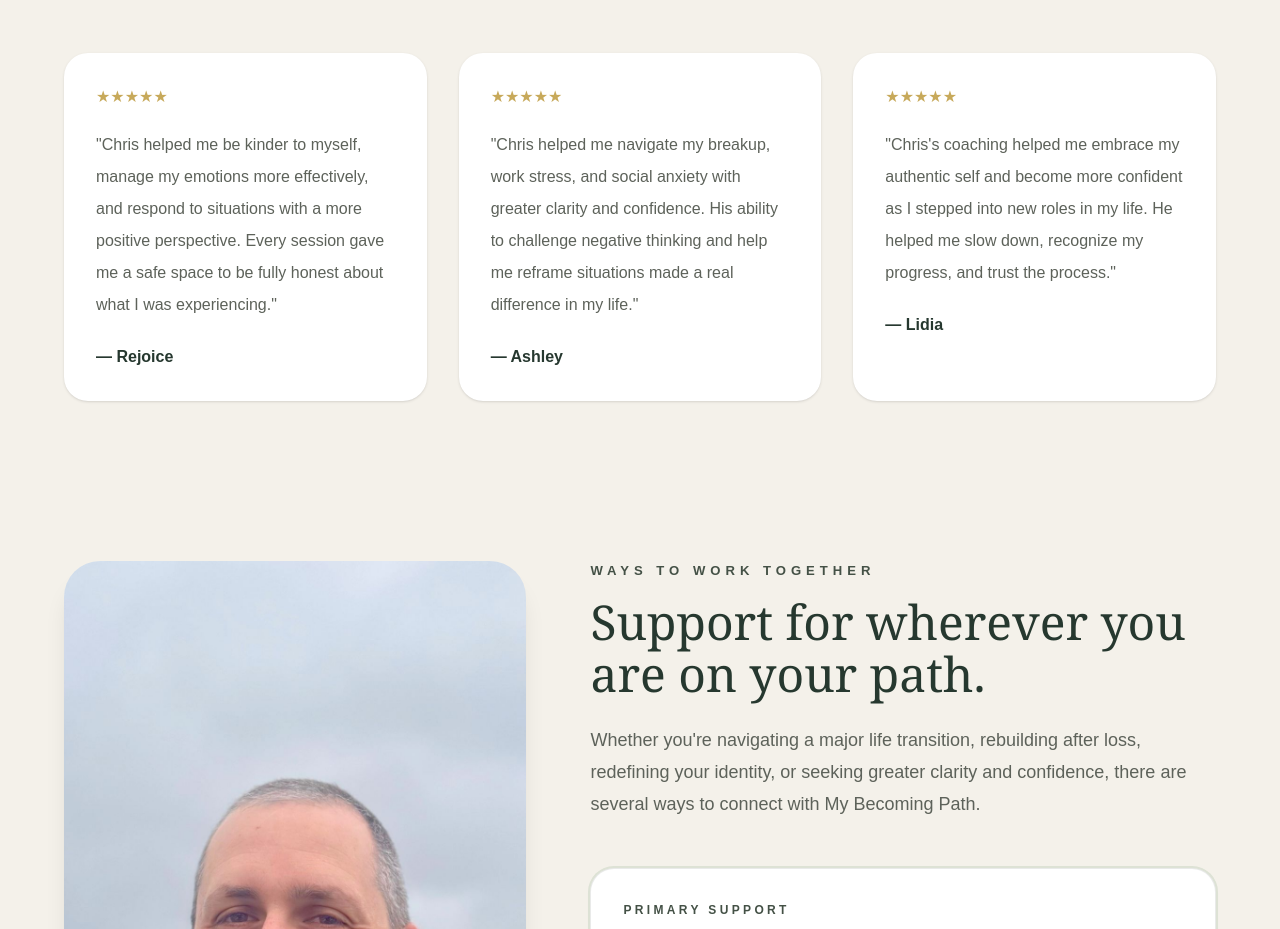
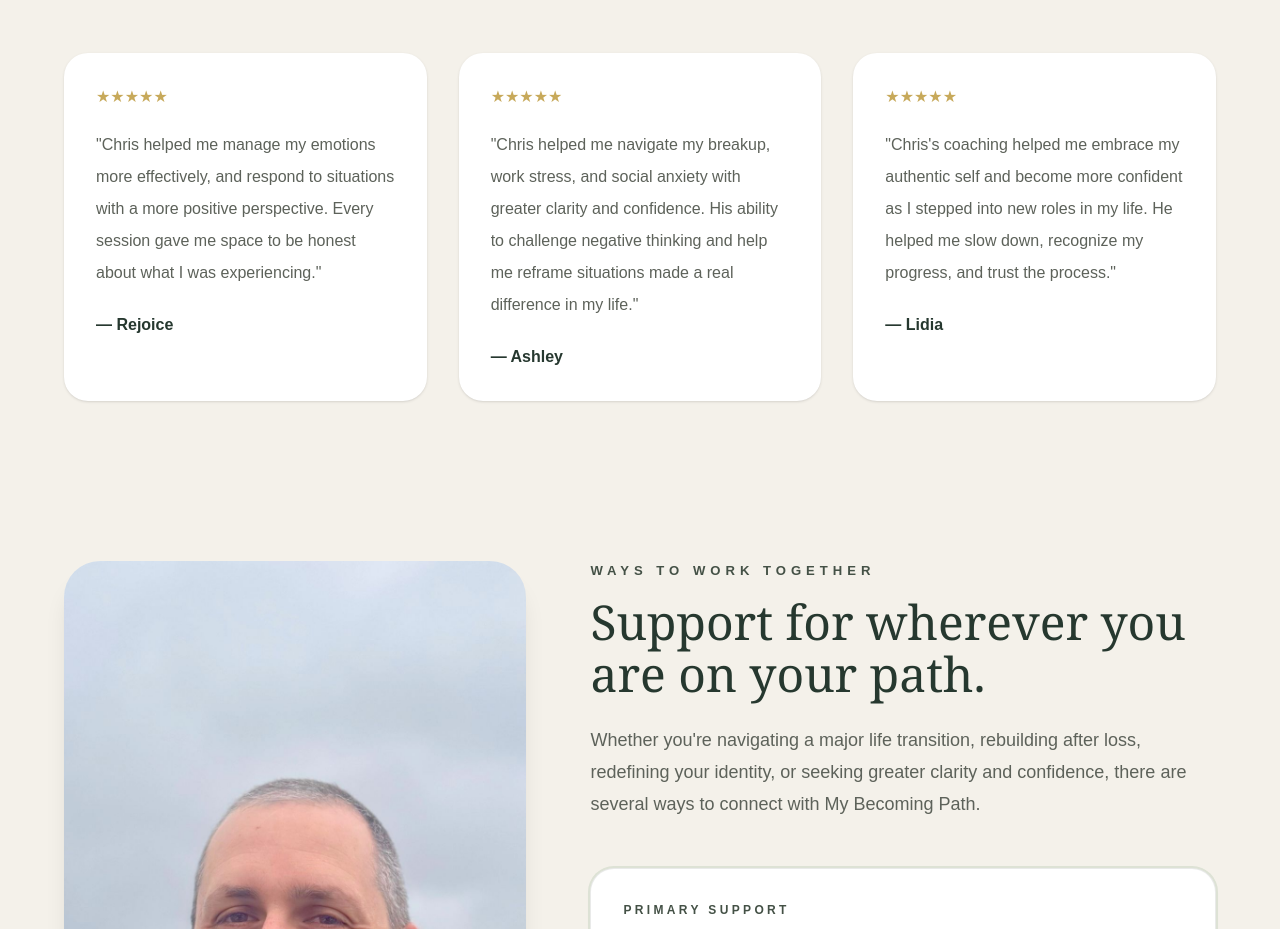
Before and after one commit to mybecomingpath/my-becoming-path, a Next.js app: page / in a window 1280 px wide. Shown: the part 3420-4349 px from the top of the page. Built offline with nearby package versions, Linux system fonts and the light colour scheme.

Commit message:
Update page.tsx

```diff
--- a/app/page.tsx
+++ b/app/page.tsx
@@ -289,7 +289,7 @@ REAL TURNAROUNDS. UNCOMPROMISED RESULTS.    </h2>
         </div>
 
         <p className="leading-8 text-[#5D625A]">
-          "Chris helped me be kinder to myself, manage my emotions more effectively, and respond to situations with a more positive perspective. Every session gave me a safe space to be fully honest about what I was experiencing."
+          "Chris helped me manage my emotions more effectively, and respond to situations with a more positive perspective. Every session gave me space to be honest about what I was experiencing."
         </p>
 
         <p className="mt-6 font-semibold text-[#26382F]">
@@ -304,7 +304,8 @@ REAL TURNAROUNDS. UNCOMPROMISED RESULTS.    </h2>
         </div>
 
         <p className="leading-8 text-[#5D625A]">
-          "Chris helped me navigate my breakup, work stress, and social anxiety with greater clarity and confidence. His ability to challenge negative thinking and help me reframe situations made a real difference in my life."
+          "Chris helped me navigate my breakup, work stress, and social anxiety with greater clarity and confidence.
+          His ability to challenge negative thinking and help me reframe situations made a real difference in my life."
         </p>
 
         <p className="mt-6 font-semibold text-[#26382F]">
@@ -319,7 +320,8 @@ REAL TURNAROUNDS. UNCOMPROMISED RESULTS.    </h2>
         </div>
 
         <p className="leading-8 text-[#5D625A]">
-          "Chris's coaching helped me embrace my authentic self and become more confident as I stepped into new roles in my life. He helped me slow down, recognize my progress, and trust the process."
+          "Chris's coaching helped me embrace my authentic self and become more confident as I stepped into new
+          roles in my life. He helped me slow down, recognize my progress, and trust the process."
         </p>
 
         <p className="mt-6 font-semibold text-[#26382F]">
```
